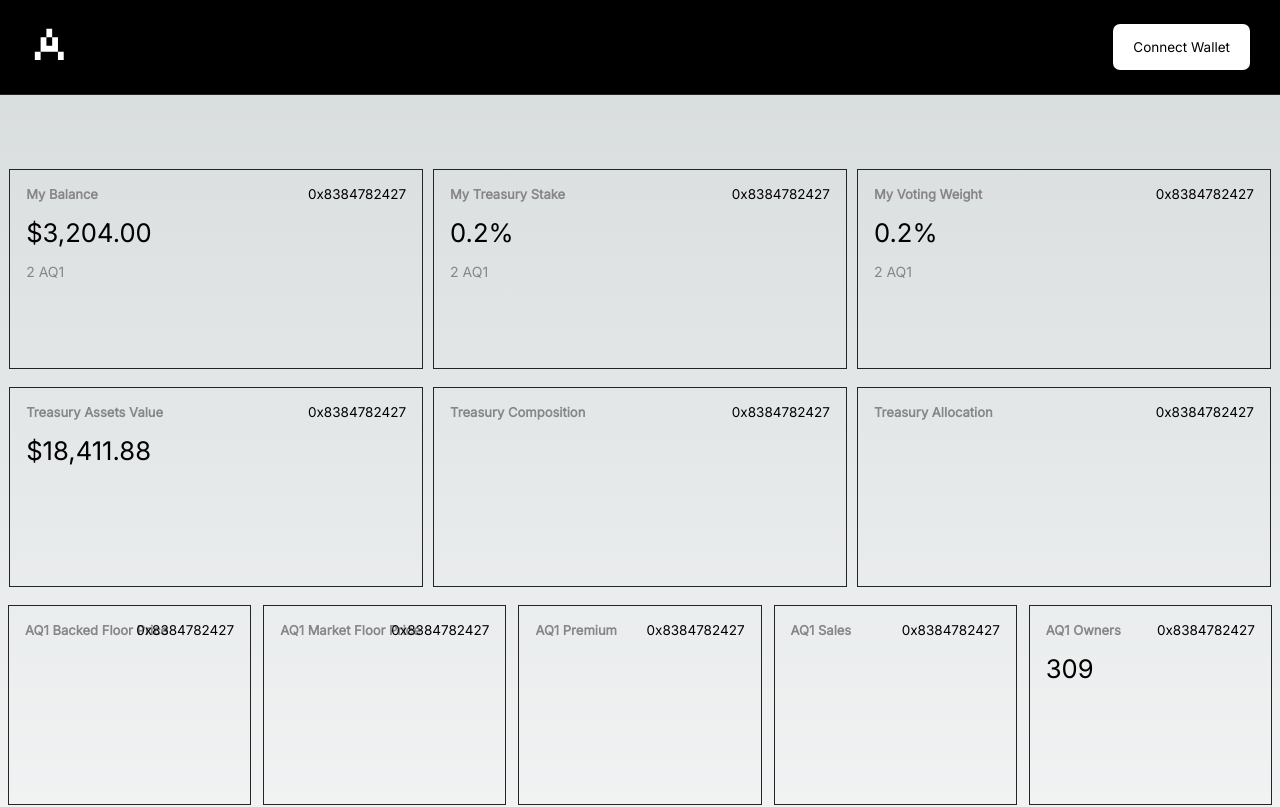
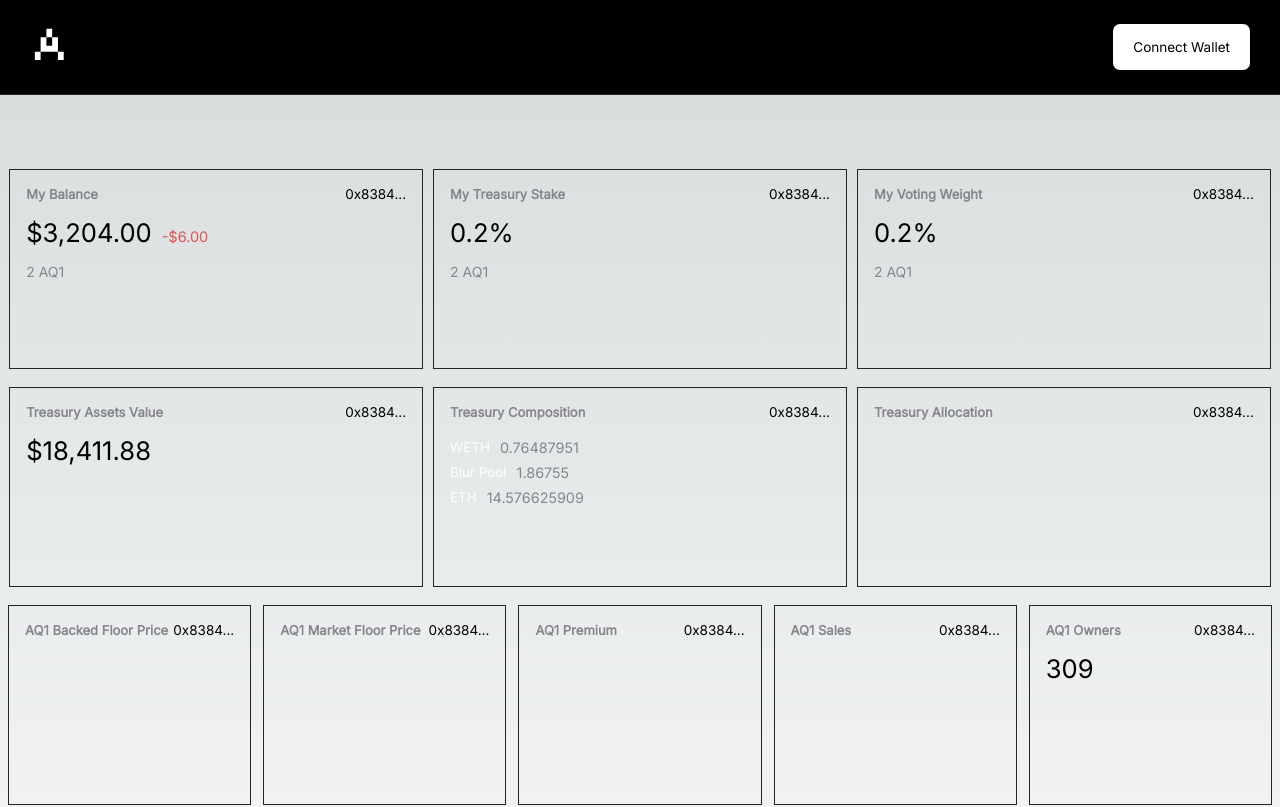
Before and after one commit to lucascosta1996/aq1-frontend, a Next.js app: page /dashboard in a window 1280 px wide. Shown: the top 807 px of the page. Built offline with nearby package versions, Linux system fonts and the light colour scheme.

Commit message:
Show amount difference when eth price changes

```diff
--- a/src/assets/Arrow.js
+++ b/src/assets/Arrow.js
@@ -1,3 +1,3 @@
 export const Arrow = () => (
-    <svg class="x-svg" xmlns="http://www.w3.org/2000/svg" height="48" width="48" fill="#86868b"><path d="m24 30.7 6.7-6.7-6.7-6.7-1.5 1.5 4.1 4.1h-9.65v2.15h9.65l-4.1 4.15Zm0 12.1q-3.9 0-7.3-1.5t-5.95-4.05Q8.2 34.7 6.7 31.3 5.2 27.9 5.2 24t1.5-7.325q1.5-3.425 4.05-5.975t5.95-4.025Q20.1 5.2 23.95 5.2q3.9 0 7.35 1.45 3.45 1.45 6 4.025t4.025 6Q42.8 20.1 42.8 24q0 3.9-1.45 7.3t-4.025 5.95q-2.575 2.55-6 4.05T24 42.8Z"/></svg>
+    <svg className="x-svg" xmlns="http://www.w3.org/2000/svg" height="48" width="48" fill="#86868b"><path d="m24 30.7 6.7-6.7-6.7-6.7-1.5 1.5 4.1 4.1h-9.65v2.15h9.65l-4.1 4.15Zm0 12.1q-3.9 0-7.3-1.5t-5.95-4.05Q8.2 34.7 6.7 31.3 5.2 27.9 5.2 24t1.5-7.325q1.5-3.425 4.05-5.975t5.95-4.025Q20.1 5.2 23.95 5.2q3.9 0 7.35 1.45 3.45 1.45 6 4.025t4.025 6Q42.8 20.1 42.8 24q0 3.9-1.45 7.3t-4.025 5.95q-2.575 2.55-6 4.05T24 42.8Z"/></svg>
 );
--- a/src/assets/DocsIcon.js
+++ b/src/assets/DocsIcon.js
@@ -1,5 +1,5 @@
 export const DocsIcon = () => (
-    <svg class="z-svg" role="img" width="16" height="16" viewBox="0 0 24 24" fill="#86868b" xmlns="http://www.w3.org/2000/svg">
+    <svg className="z-svg" role="img" width="16" height="16" viewBox="0 0 24 24" fill="#86868b" xmlns="http://www.w3.org/2000/svg">
         <path d="M10.802 17.77a.703.703 0 11-.002 1.406.703.703 0 01.002-1.406m11.024-4.347a.703.703 0 11.001-1.406.703.703 0 01-.001 1.406m0-2.876a2.176 2.176 0 00-2.174 2.174c0 .233.039.465.115.691l-7.181 3.823a2.165 2.165 0 00-1.784-.937c-.829 0-1.584.475-1.95 1.216l-6.451-3.402c-.682-.358-1.192-1.48-1.138-2.502.028-.533.212-.947.493-1.107.178-.1.392-.092.62.027l.042.023c1.71.9 7.304 3.847 7.54 3.956.363.169.565.237 1.185-.057l11.564-6.014c.17-.064.368-.227.368-.474 0-.342-.354-.477-.355-.477-.658-.315-1.669-.788-2.655-1.25-2.108-.987-4.497-2.105-5.546-2.655-.906-.474-1.635-.074-1.765.006l-.252.125C7.78 6.048 1.46 9.178 1.1 9.397.457 9.789.058 10.57.006 11.539c-.08 1.537.703 3.14 1.824 3.727l6.822 3.518a2.175 2.175 0 002.15 1.862 2.177 2.177 0 002.173-2.14l7.514-4.073c.38.298.853.461 1.337.461A2.176 2.176 0 0024 12.72a2.176 2.176 0 00-2.174-2.174"></path>
     </svg>
 );
--- a/src/assets/EtherIcon.js
+++ b/src/assets/EtherIcon.js
@@ -1,5 +1,5 @@
 export const EtherIcon = () => (
-    <svg class="icon icon-name"
+    <svg className="icon icon-name"
         xmlns="http://www.w3.org/2000/svg"
         xmlSpace="preserve"
         width="100%"
--- a/src/assets/MediumIcon.js
+++ b/src/assets/MediumIcon.js
@@ -1,5 +1,5 @@
 export const MediumIcon = () => (
-    <svg class="z-svg" role="img" width="16" height="16" viewBox="0 0 24 24" fill="#86868b" xmlns="http://www.w3.org/2000/svg">
+    <svg className="z-svg" role="img" width="16" height="16" viewBox="0 0 24 24" fill="#86868b" xmlns="http://www.w3.org/2000/svg">
         <path d="M13.54 12a6.8 6.8 0 01-6.77 6.82A6.8 6.8 0 010 12a6.8 6.8 0 016.77-6.82A6.8 6.8 0 0113.54 12zM20.96 12c0 3.54-1.51 6.42-3.38 6.42-1.87 0-3.39-2.88-3.39-6.42s1.52-6.42 3.39-6.42 3.38 2.88 3.38 6.42M24 12c0 3.17-.53 5.75-1.19 5.75-.66 0-1.19-2.58-1.19-5.75s.53-5.75 1.19-5.75C23.47 6.25 24 8.83 24 12z"></path>
     </svg>
 );
--- a/src/assets/TwitterIcon.js
+++ b/src/assets/TwitterIcon.js
@@ -1,5 +1,5 @@
 export const TwitterIcon = () => (
-    <svg class="z-svg" role="img" width="16" height="16" viewBox="0 0 24 24" fill="#86868b" xmlns="http://www.w3.org/2000/svg">
+    <svg className="z-svg" role="img" width="16" height="16" viewBox="0 0 24 24" fill="#86868b" xmlns="http://www.w3.org/2000/svg">
         <path
             d="M23.953 4.57a10 10 0 01-2.825.775 4.958 4.958 0 002.163-2.723c-.951.555-2.005.959-3.127 1.184a4.92 4.92 0 00-8.384 4.482C7.69 8.095 4.067 6.13 1.64 3.162a4.822 4.822 0 00-.666 2.475c0 1.71.87 3.213 2.188 4.096a4.904 4.904 0 01-2.228-.616v.06a4.923 4.923 0 003.946 4.827 4.996 4.996 0 01-2.212.085 4.936 4.936 0 004.604 3.417 9.867 9.867 0 01-6.102 2.105c-.39 0-.779-.023-1.17-.067a13.995 13.995 0 007.557 2.209c9.053 0 13.998-7.496 13.998-13.985 0-.21 0-.42-.015-.63A9.935 9.935 0 0024 4.59z">
         </path>
--- a/src/pages/dashboard.js
+++ b/src/pages/dashboard.js
@@ -4,7 +4,7 @@ import sampleData from '../sample_data';
 import { numberToDollarFormat } from '@/helpers/textFormatting';
 import { EtherIcon } from '@/assets/EtherIcon';
 import DashboardFooter from '@/components/DashboardFooter/DashboardFooter';
-import { useEffect } from 'react';
+import { useEffect, useState } from 'react';
 
 export async function getServerSideProps() {
     // TODO: Make api calls here
@@ -15,6 +15,23 @@ export async function getServerSideProps() {
       }
 }
 
+const temporarySamplePreviousData = {
+    tokenCount:2,
+    treasuryStake:0.2,
+    ethPriceInUSD:1599,
+    treasuryBalance:"11.493057399000000004",
+    treasuryAssetValue:"18411.877953198000006408",
+    ownerCount:309,
+    totalVolume:"332.9115",
+    lowestPriceIn24H:"0.09",
+    tradedVolumeIn24H:"1.3206000000000002",
+    walletAddress: "0x8384...",
+    treasuryBalanceInWeth: "0.76487951",
+    treasuryBalanceInBloorPool: "1.86755",
+    treasuryAssetValueInUSD: "23890.506799814640006555",
+    treasuryAssetValueTotal: "14.576625909000000004"
+}
+
 export default function Dashboard({ dashboardData }) {
     const {
         tokenCount,
@@ -23,12 +40,19 @@ export default function Dashboard({ dashboardData }) {
         walletAddress,
         treasuryAssetValue,
         ownerCount,
-        totalVolume
+        totalVolume,
+        treasuryBalanceInWeth,
+        treasuryBalanceInBloorPool,
+        treasuryAssetValueTotal
     } = dashboardData;
+
+    const [ previousData, setPreviousData ] = useState({});
+    const myBalanceDiff = numberToDollarFormat((tokenCount * previousData?.ethPriceInUSD) - (tokenCount * ethPriceInUSD));
 
     useEffect(() => {
         // TODO: When receiving new api calls we must compare the new values and show the diff for each new value.
-    }, [dashboardData]);
+        setPreviousData(temporarySamplePreviousData);
+    }, []);
     return (
         <>
             <div className={styles.header}>
@@ -37,7 +61,16 @@ export default function Dashboard({ dashboardData }) {
             <section className={styles.dashboardContainer}>
                 <div className={styles.dashboardCard}>
                     <h2>My Balance</h2>
-                    <span className={styles.dashboardCardNumber}>{numberToDollarFormat(tokenCount * ethPriceInUSD)}</span>
+                    <span className={styles.dashboardCardNumber}>
+                        {numberToDollarFormat(tokenCount * ethPriceInUSD)}
+                        {(ethPriceInUSD !== previousData.ethPriceInUSD) ? (
+                            <div>
+                                <span className={previousData.ethPriceInUSD > ethPriceInUSD ? styles.positiveAmount : styles.negativeAmount}>
+                                    {myBalanceDiff}
+                                </span>
+                            </div>
+                        ) : null}
+                    </span>
                     <span className={styles.aq1Quantity}>{tokenCount} AQ1</span>
                     <span className={styles.walletAddress}>{walletAddress}</span>
                 </div>
@@ -60,6 +93,20 @@ export default function Dashboard({ dashboardData }) {
                 </div>
                 <div className={styles.dashboardCard}>
                     <h2>Treasury Composition</h2>
+                    <ul className={styles.list}>
+                        <li>
+                            <span>WETH</span>
+                            <p>{parseFloat(treasuryBalanceInWeth)}</p>
+                        </li>
+                        <li>
+                            <span>Blur Pool</span>
+                            <p>{parseFloat(treasuryBalanceInBloorPool)}</p>
+                        </li>
+                        <li>
+                            <span>ETH</span>
+                            <p>{parseFloat(treasuryAssetValueTotal)}</p>
+                        </li>
+                    </ul>
                     <span className={styles.walletAddress}>{walletAddress}</span>
                 </div>
                 <div className={styles.dashboardCard}>
--- a/src/sample_data.json
+++ b/src/sample_data.json
@@ -8,5 +8,9 @@
     "totalVolume":"332.9115",
     "lowestPriceIn24H":"0.09",
     "tradedVolumeIn24H":"1.3206000000000002",
-    "walletAddress": "0x8384782427"
+    "walletAddress": "0x8384...",
+    "treasuryBalanceInWeth": "0.76487951",
+    "treasuryBalanceInBloorPool": "1.86755",
+    "treasuryAssetValueInUSD": "23890.506799814640006555",
+    "treasuryAssetValueTotal": "14.576625909000000004"
 }
--- a/src/styles/Dashboard.module.scss
+++ b/src/styles/Dashboard.module.scss
@@ -38,6 +38,7 @@
 .dashboardCardNumber {
     font-size: 25.6px;
     margin-bottom: 10px;
+    display: flex;
 }
 
 .aq1Quantity {
@@ -93,3 +94,39 @@
         margin-bottom: 15px;
     }
 }
+
+.list {
+    display: flex;
+    flex-direction: column;
+    list-style: none;
+    li {
+        display: flex;
+        font-size: 14.4px;
+        margin: 4px 0;
+        span {
+            color: #fff;
+            font-size: 13.4px;
+        }
+        p {
+            color: #86868b;
+            padding-left: 10px;
+            font-size: 14.4px;
+        }
+    }
+}
+
+.positiveAmount, .negativeAmount {
+    font-size: 14.5px;
+    margin-left: 10px;
+}
+
+.positiveAmount {
+    color: #26DA71;
+    &:before {
+        content: '+'
+    }
+}
+
+.negativeAmount {
+    color: rgb(222, 84, 84);
+}
```
Also changed, not shown: src/styles/Home.module.scss (+12 -1 lines).
